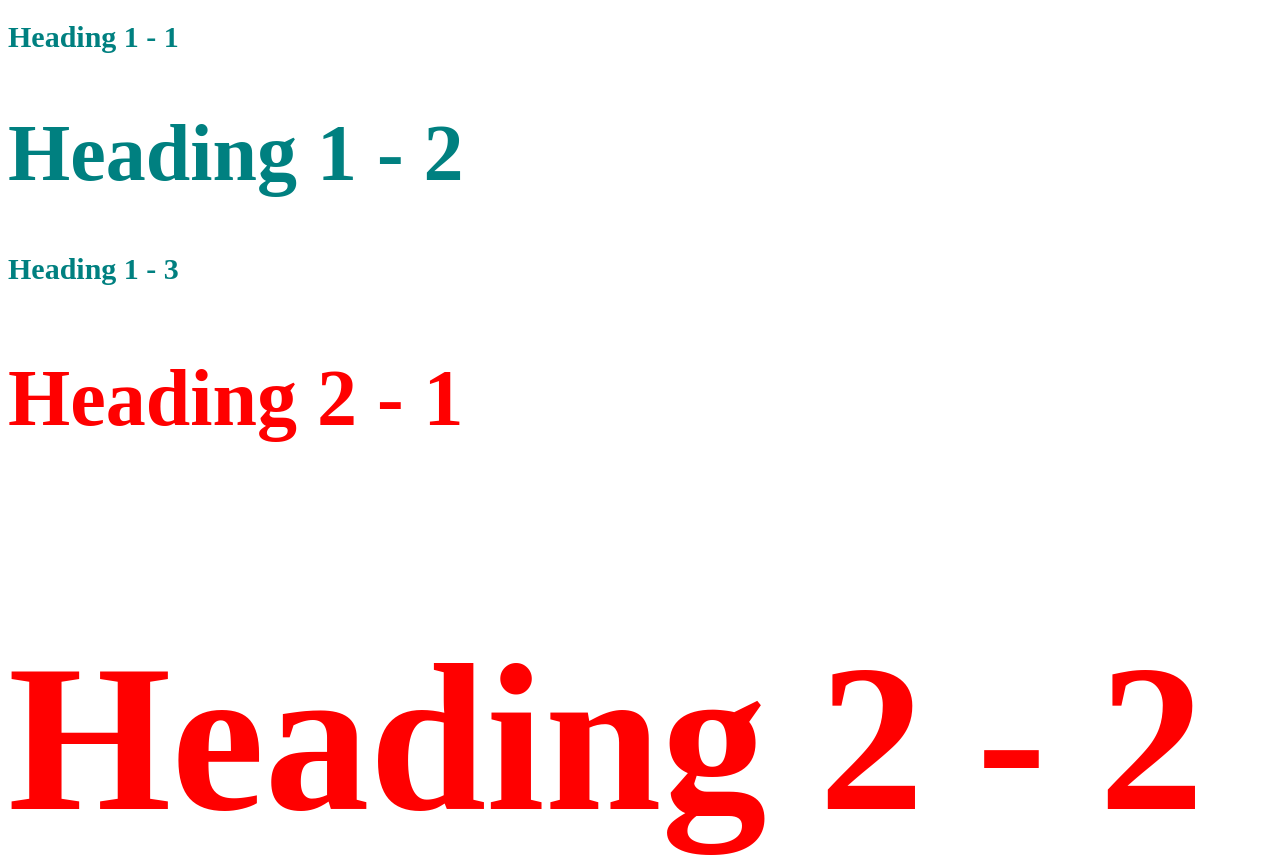
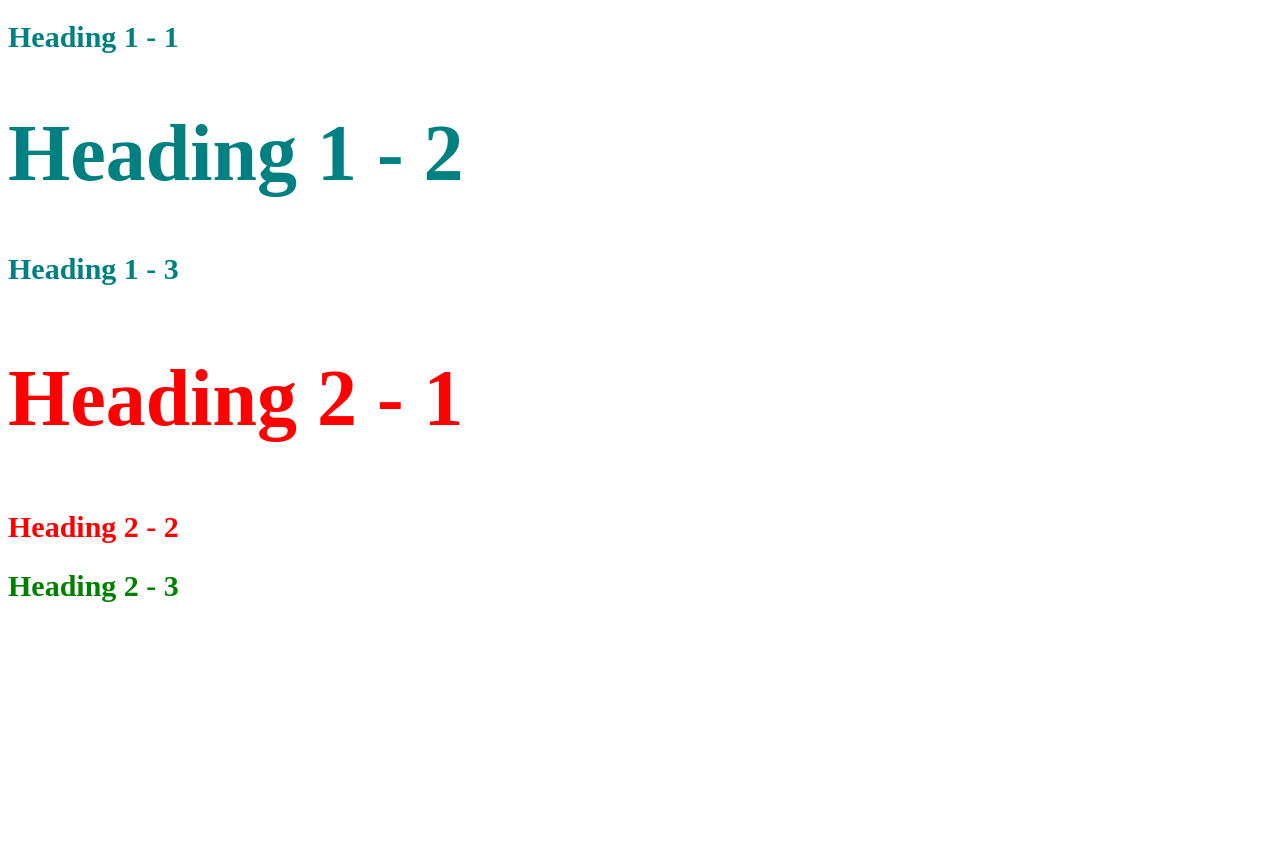
Before and after one commit to bill-i-am-code/cartoon-hero, a plain HTML site: page style-test.html in a window 1280 px wide. Shown: the top 862 px of the page. After the commit the page ends 800 px from the top, so only its background shows below. Drawn offline with Linux system fonts and the light colour scheme.

Commit message:
Font size 30

```diff
--- a/style-test.html
+++ b/style-test.html
@@ -9,7 +9,7 @@
 		}
 		h2{
 			color: red;
-			font-size: 210px;
+			font-size: 30px;
 			color: red;
 		}
 		.big{
```
